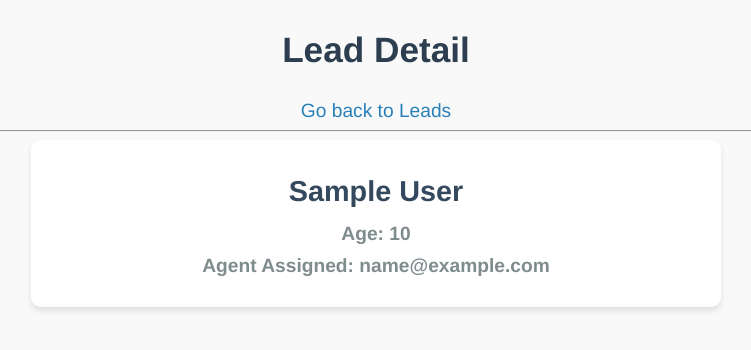
After one commit to muhammadanas0716/CRM-Django-App, a Django app: page /leads/1/ in a window 1280 px wide. The commit adds this page. Shown: the top 350 px of the page, without its empty margins (264-1015 px from the left). Run offline with Django 5.2, Linux system fonts and the light colour scheme; tables that the repository leaves empty hold one stand-in row (values such as "Sample post").

Commit message:
Refactor views and URLs
This commit refactors the views and URLs in the codebase. It adds a new home_page view and updates the URLs accordingly. It also adds lead_list and lead_detail views and updates the URLs in leads/urls.py. The home.html template is also modified to remove the leads list.

```diff
--- a/djcrm/urls.py
+++ b/djcrm/urls.py
@@ -1,9 +1,11 @@
 from django.contrib import admin
 from django.urls import include, path
+from leads.views import home_page
 
 
 # Create your views here.
 urlpatterns = [
     path('admin/', admin.site.urls),
+    path('', home_page),
     path('leads/', include('leads.urls', namespace='leads')),
 ]
--- a/leads/urls.py
+++ b/leads/urls.py
@@ -1,6 +1,9 @@
 from django.urls import path
-from .views import home_page
+from .views import lead_list, lead_detail
+
+app_name = 'leads'
 
 urlpatterns = [
-    path('', home_page)
+    path('', lead_list),
+    path('<pk>/', lead_detail),
 ]
--- a/leads/views.py
+++ b/leads/views.py
@@ -1,11 +1,24 @@
 from django.shortcuts import render
 from .models import Lead
 
-# Create your views here.
+# Home Page
+def home_page(request):
+    return render(request, "home.html")
 
-def home_page(request):
+# Leads Table Page
+def lead_list(request):
     leads = Lead.objects.all()
     context = {
         "leads":leads
     }
-    return render(request, "home.html", context)
+
+    return render(request, "leads/lead_list.html", context)
+
+
+# Lead Detail Page
+def lead_detail(request, pk):
+    lead = Lead.objects.get(id=pk)
+    context = {
+        "lead":lead
+    }
+    return render(request, "leads/lead_detail.html", context)
--- a/templates/home.html
+++ b/templates/home.html
@@ -10,11 +10,6 @@
 <body>
     <h1>This is Home Page</h1>
     <p>This is our custom HTML template</p>
-    <ul>
-        {% for lead in leads %}
-        <li>{{lead}}</li>
-        {% endfor %}
-    </ul>
 </body>
 
 </html>
--- /dev/null
+++ b/templates/leads/lead_detail.html
@@ -0,0 +1,96 @@
+<!DOCTYPE html>
+<html lang="en">
+
+<head>
+    <meta charset="UTF-8">
+    <meta name="viewport" content="width=device-width, initial-scale=1.0">
+    <title>Lead Specific Detail</title>
+    <style>
+        body {
+            font-family: 'Helvetica Neue', Arial, sans-serif;
+            /* Modern and clean font */
+            background-color: #f9f9f9;
+            /* Soft, neutral background */
+            color: #333;
+            margin: 0;
+            padding: 0;
+            box-sizing: border-box;
+        }
+
+        h1 {
+            font-size: 2.2em;
+            /* Slightly larger for prominence */
+            color: #2c3e50;
+            /* Deep, elegant blue */
+            margin-top: 30px;
+            margin-bottom: 30px;
+            text-align: center;
+        }
+
+        .lead {
+            display: flex;
+            flex-direction: column;
+            align-items: center;
+            /* Centered content */
+            padding: 25px;
+            background-color: #ffffff;
+            box-shadow: 0 4px 6px rgba(0, 0, 0, 0.1);
+            /* Soft shadow for depth */
+            width: 50%;
+            /* More focused content area */
+            margin: auto;
+            border-radius: 10px;
+            transition: box-shadow 0.3s ease;
+        }
+
+        .lead:hover {
+            box-shadow: 0 6px 8px rgba(0, 0, 0, 0.15);
+            /* Slight elevation effect on hover */
+        }
+
+        h2 {
+            font-size: 1.8em;
+            /* Distinctive, but not overpowering */
+            color: #34495e;
+            /* Subtle, darker shade */
+            margin: 10px 0;
+        }
+
+        h3 {
+            font-size: 1.2em;
+            /* Readable and clear */
+            color: #7f8c8d;
+            /* Soft grey for less crucial information */
+            margin: 5px 0;
+        }
+
+        a {
+            text-decoration: none;
+            color: #2980b9;
+            font-size: 1.2em;
+            transition: color 0.3s ease;
+        }
+
+        a:hover {
+            color: #3498db;
+        }
+
+        .go-back {
+            display: flex;
+            justify-content: center;
+        }
+    </style>
+</head>
+
+<body>
+    <h1>Lead Detail</h1>
+    <a href="/leads" class="go-back">Go back to Leads</a>
+    <hr>
+    <div class="lead">
+        <h2>{{ lead.first_name }} {{ lead.last_name }}</h2>
+        <h3>Age: {{ lead.age }}</h3>
+        <h3>Agent Assigned: {{ lead.agent }}</h3>
+    </div>
+</body>
+
+</html>
```
Also changed, not shown: app.py (deleted, +0 -8 lines), templates/leads/lead_list.html (added, +70 -0 lines).
